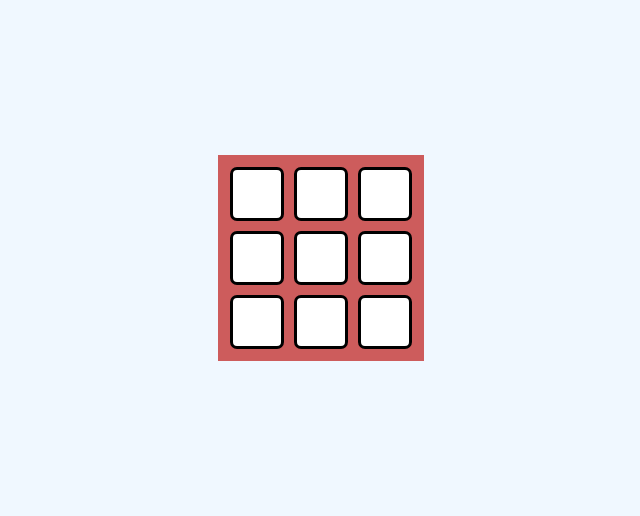
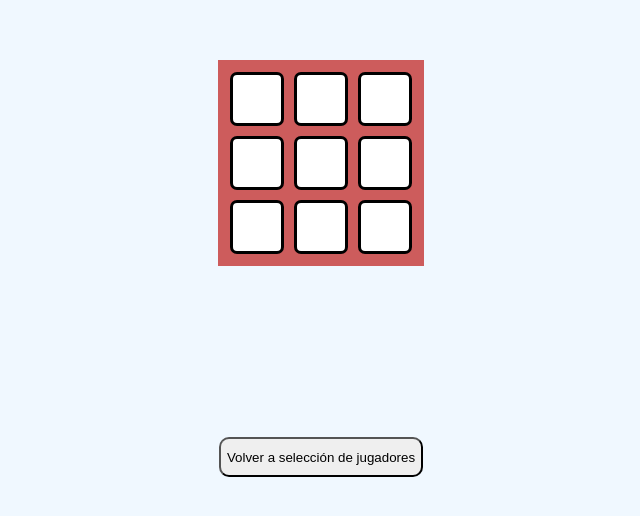
Before and after one commit to JoseOliver/proyecto-3-juego-simple, a plain HTML site: page pages/game.html in a window 1280 px wide. Shown: the part 142-658 px from the top of the page, without its empty margins (319-959 px from the left). Drawn offline with Linux system fonts and the light colour scheme.

Commit message:
añadido boton en game para volver atras

```diff
--- a/css/style.css
+++ b/css/style.css
@@ -84,6 +84,12 @@ body{
     cursor: move;
     user-select: none;
 }
+.volver{
+    height:40px;
+    margin-top:150px;
+    border-radius: 10px;
+    cursor:pointer;
+}
 .ficha{
     width:0;
     height:0;
--- a/pages/game.html
+++ b/pages/game.html
@@ -35,6 +35,7 @@
         <p class="nombre-jugador"></p>
         <p class="ficha-jugador"></p>
     </div>
+    <button class="volver" onclick="window.location.href = '../index.html'">Volver a selección de jugadores</button>
     <!-- <div class="log"></div> -->
 
     <script src="../js/consts.js"></script>
```
